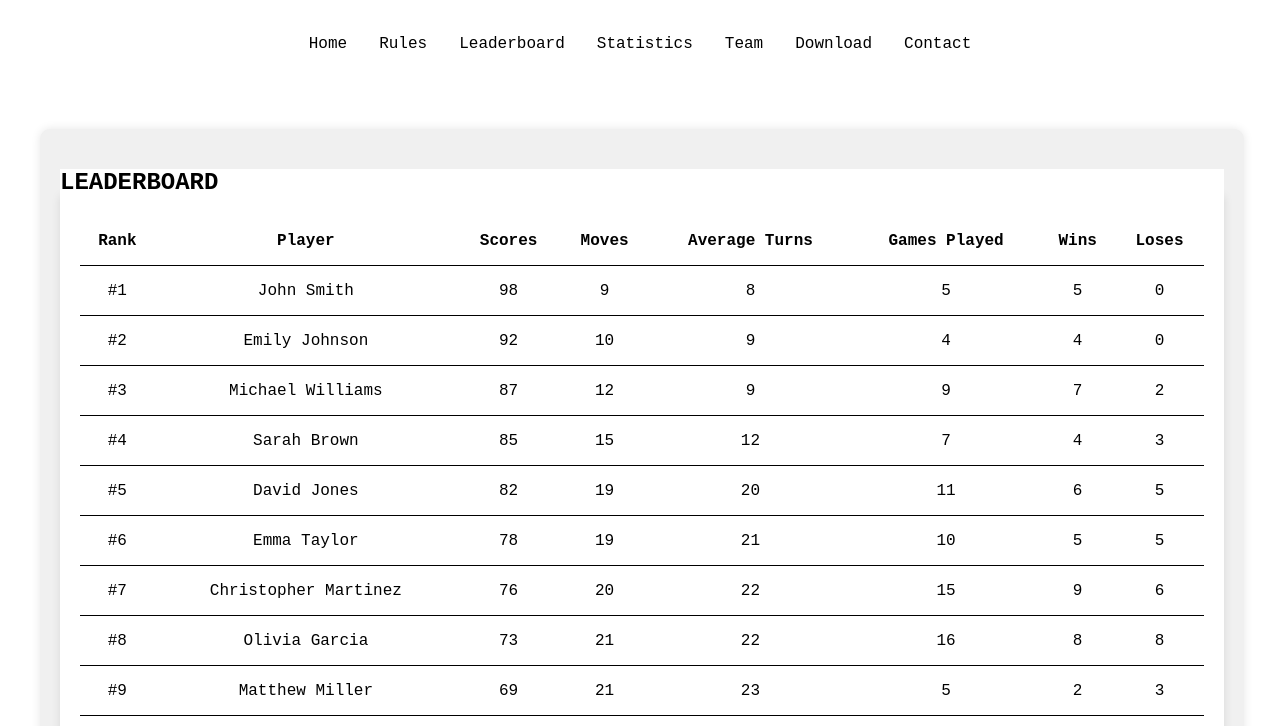
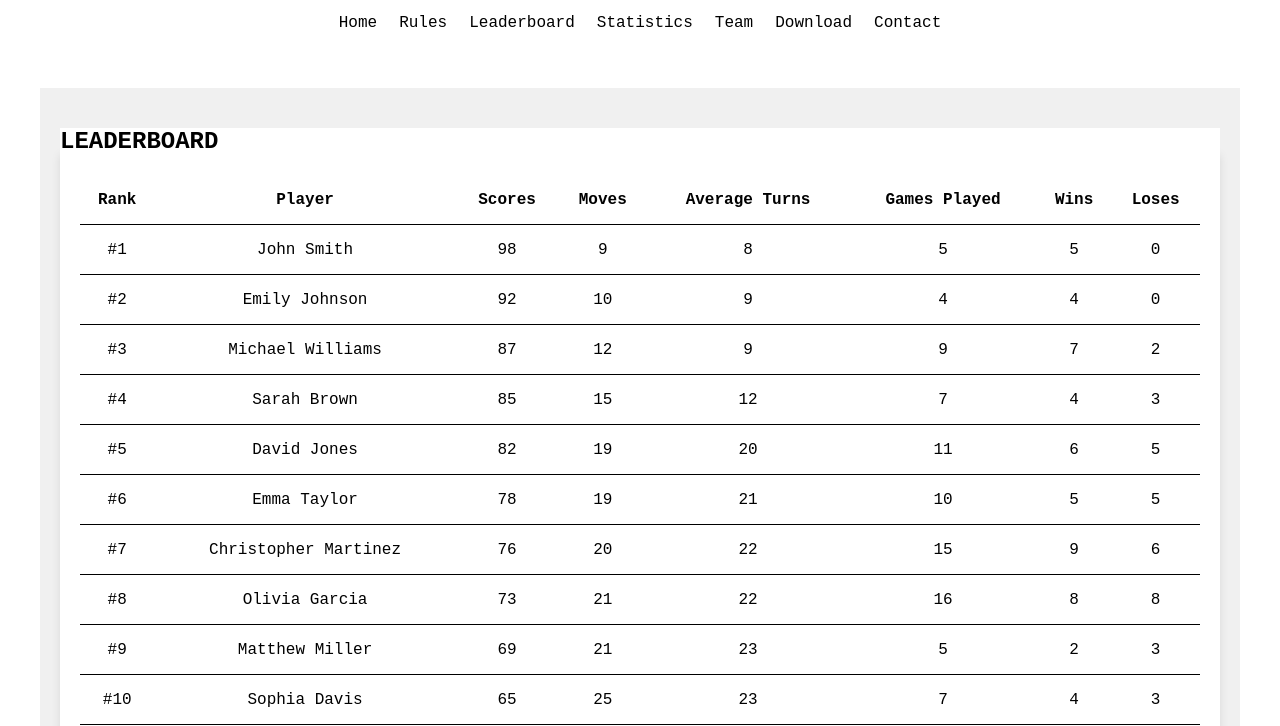
Before and after one commit to aymashib/PushFightGame-Web, a plain HTML site: page html/leaderboard.html in a window 1280 px wide. Shown: the part 74-800 px from the top of the page. Drawn offline with Linux system fonts and the light colour scheme.

Commit message:
changes added

```diff
--- a/css/leaderboard.css
+++ b/css/leaderboard.css
@@ -42,7 +42,7 @@ main table {
   flex-direction: column;
   text-align: center;
   /*position: fixed;*/
-  width: 100%;
+  width: 70%;
   background-color: white;
   padding-bottom: 30px;
   border-bottom: none; /* Remove border-bottom */
@@ -82,12 +82,8 @@ h1:hover {
   transition: 1s;
 }
 
-nav {
-  padding: 16px 0px 0px;
-}
-
 nav a {
-  margin: 0 10px;
+  margin: 0 5px;
   text-decoration: none;
   color: black;
   font-size: 16px;
--- a/css/rules.css
+++ b/css/rules.css
@@ -30,7 +30,6 @@ h1 {
   left: 0;
   width: 100%;
   background-color: white;
-  padding-bottom: 30px;
   border-bottom: none; /* Remove border-bottom */
   z-index: 1000;
 }
@@ -102,7 +101,6 @@ h1:hover {
   overflow: hidden;
 }
 
-
 main article {
   margin-bottom: 20px;
   padding: 20px;
@@ -115,8 +113,6 @@ main p {
   color: #666666;
   line-height: 1.6;
 }
-
-
 
 .image-container {
   margin-left: 20px;
--- a/html/leaderboard.html
+++ b/html/leaderboard.html
@@ -4,7 +4,6 @@
     <link rel="icon" href="/media/icon.png" />
     <title>Statistics</title>
     <link rel="stylesheet" href="../css/leaderboard.css" />
-    <link rel="stylesheet" href="../css/main.css" />
   </head>
   <body>
     <!--menubar start-->
```
